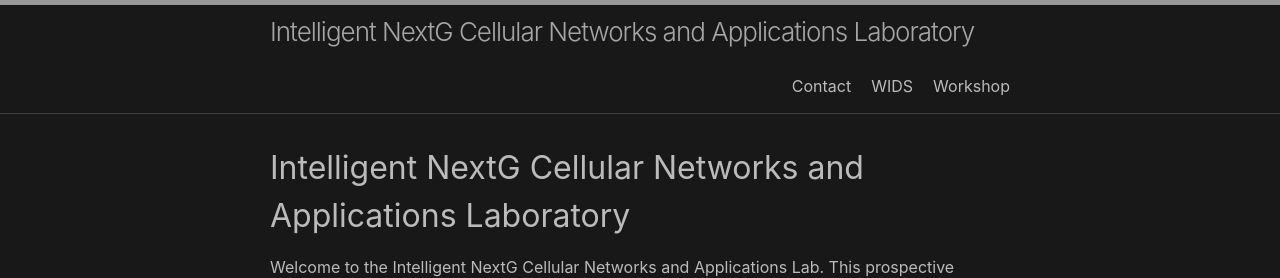
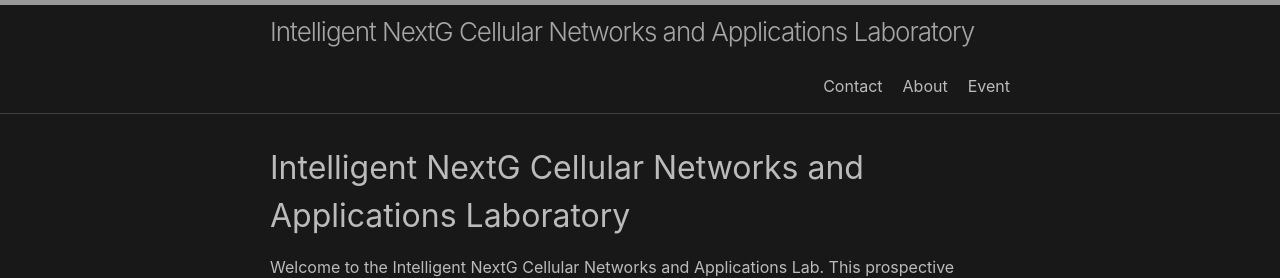
Before and after one commit to EngProjects/WIDS, a Jekyll site: the page built from index.md, in a window 1280 px wide and 900 px high. Shown: the top 278 px of the window. Built offline with Jekyll 4.4.1, drawn with Linux system fonts in a browser that asks for light colours.

Commit message:
Altering links.

```diff
--- a/_includes/footer.html
+++ b/_includes/footer.html
@@ -5,13 +5,6 @@
 
     <div class="footer-col-wrapper">
       <div class="footer-col">
-        <p class="feed-subscribe">
-          <a href="{{ 'feed.xml' | relative_url }}">
-            <svg class="svg-icon orange">
-              <use xlink:href="{{ 'assets/minima-social-icons.svg#rss' | relative_url }}"></use>
-            </svg><span>Subscribe</span>
-          </a>
-        </p>
       {%- if site.author %}
         <ul class="contact-list">
           {% if site.author.name -%}
--- a/index.md
+++ b/index.md
@@ -1,6 +1,6 @@
 ---
 layout: default
-title: WIDS
+title: About
 permalink: /index.html
 ---
 
--- a/workshop.md
+++ b/workshop.md
@@ -1,6 +1,6 @@
 ---
 layout: page
-title: Workshop
+title: Event
 permalink: /workshop.html
 ---
 
```
